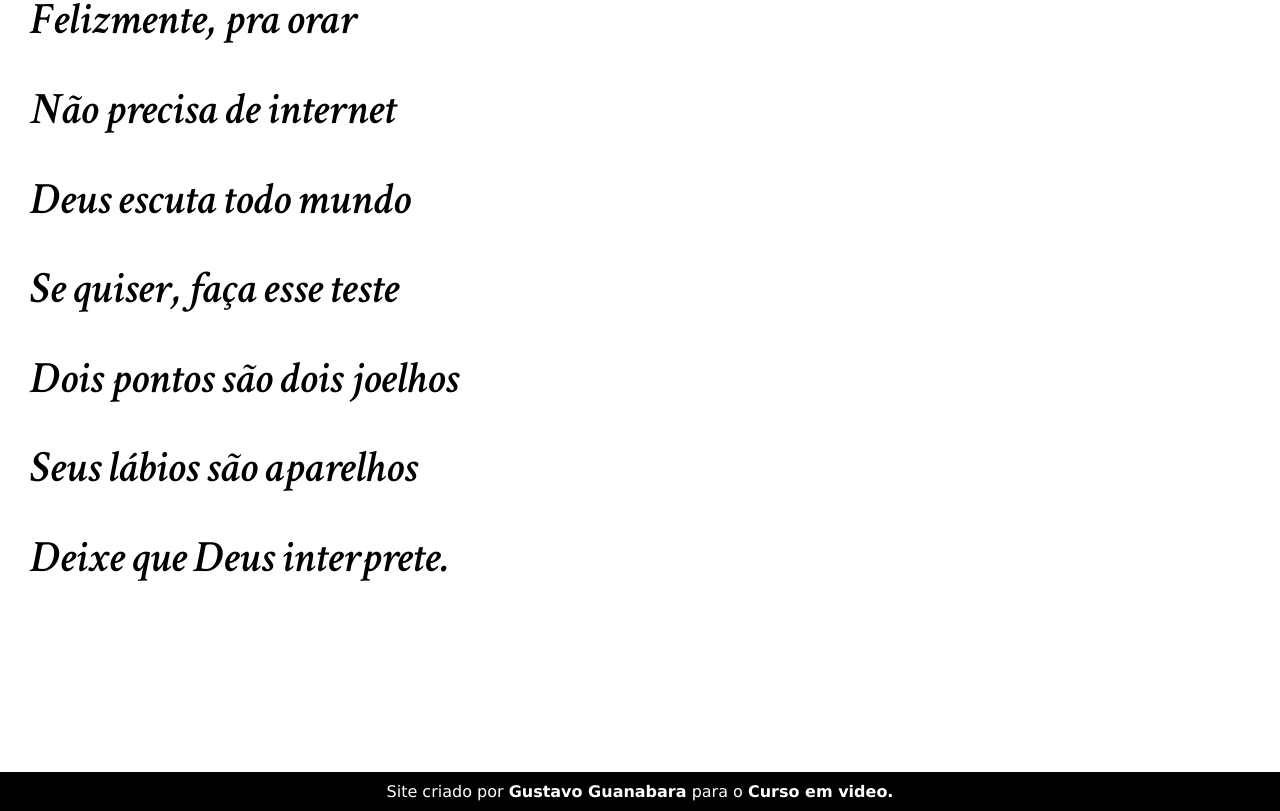
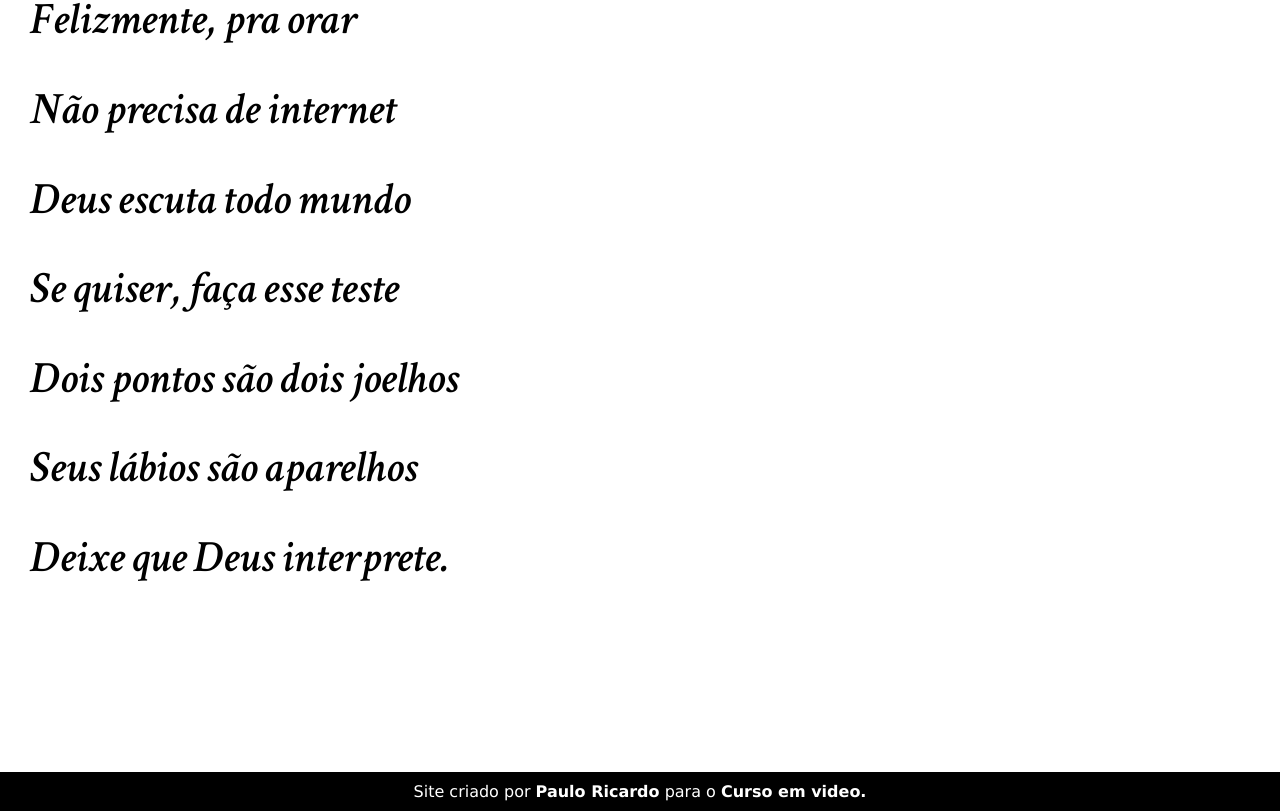
Before and after one commit to prmergu/projeto-cordel, a plain HTML site: page index.html in a window 1280 px wide. Shown: the part 5120-5931 px from the top of the page. Drawn offline with Linux system fonts and the light colour scheme; a web font is replaced by a local one.

Commit message:
Update index.html

```diff
--- a/index.html
+++ b/index.html
@@ -91,7 +91,7 @@
             Deixe que Deus interprete.
         </p>
     </section>
-    <footer>Site criado por <a href="https://gustavoguanabara.github.io/" target="_blank">Gustavo Guanabara</a> para o <a href="https://www.cursoemvideo.com/" target="_blank">Curso em video.</a></footer>
+    <footer>Site criado por <a href="https://github.com/prmergu" target="_blank">Paulo Ricardo</a> para o <a href="https://www.cursoemvideo.com/" target="_blank">Curso em video.</a></footer>
 
 </body>
 </html>
```
